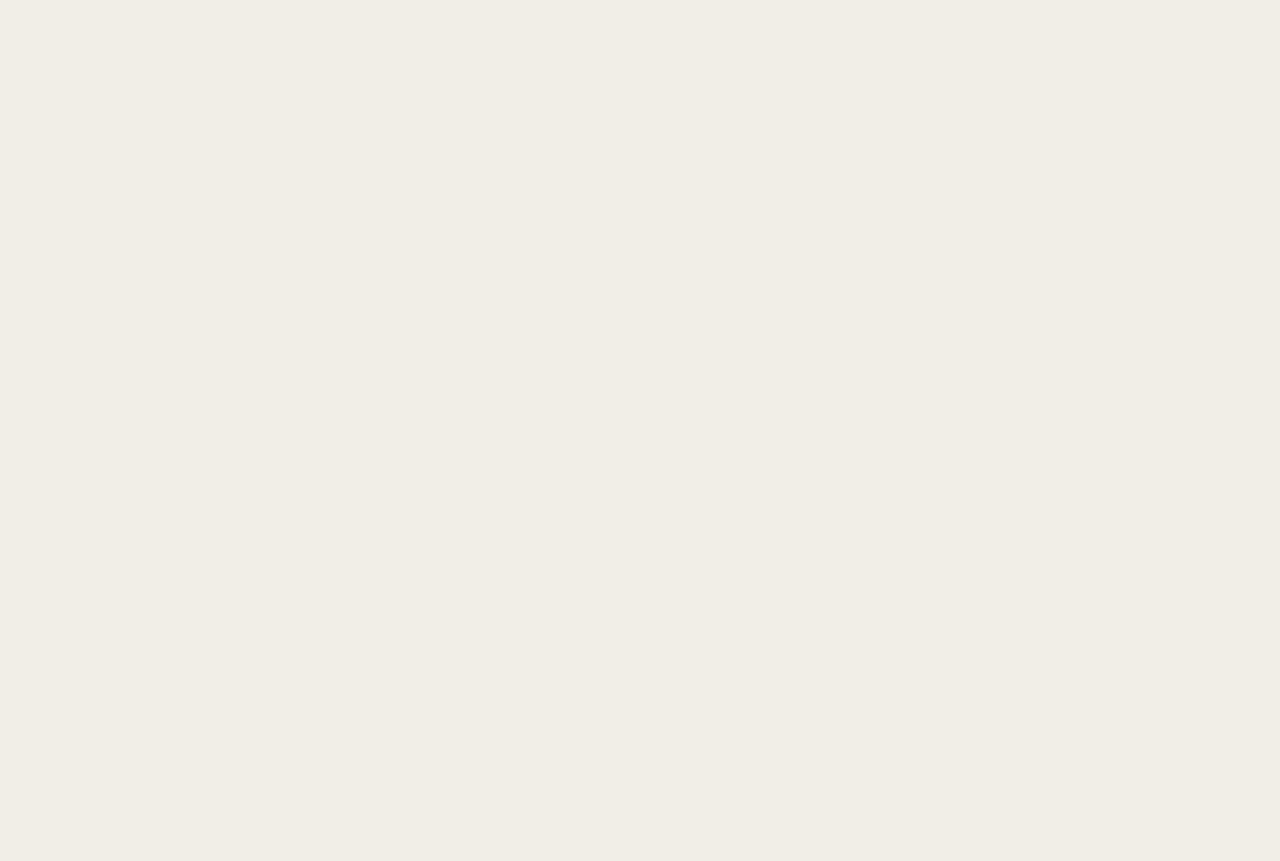
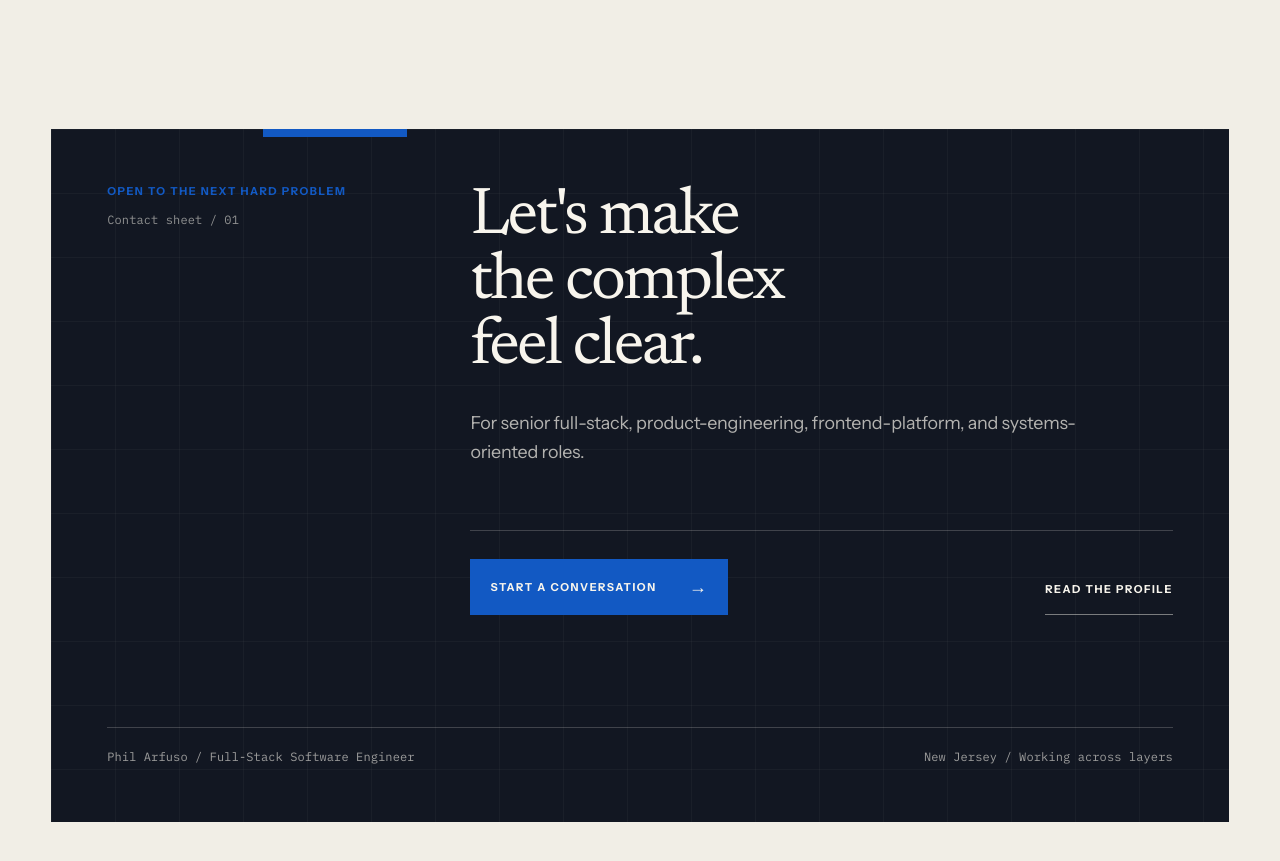
Before and after one commit to parfuso-pvs/portfolio, a Next.js app: page / in a window 1280 px wide. Shown: the part 3480-4341 px from the top of the page. Before the commit the page ends 3609 px from the top, so only its background shows below. Built offline with nearby package versions, Linux system fonts and the light colour scheme.

Commit message:
feat(PORT-307): add homepage contact close

```diff
--- a/src/app/page.tsx
+++ b/src/app/page.tsx
@@ -1,4 +1,5 @@
 import { HomeHero } from "@/components/home/home-hero";
+import { HomeContactClose } from "@/components/home/home-contact-close";
 import { HomeFeaturedWork } from "@/components/home/home-featured-work";
 import { HomePracticeContext } from "@/components/home/home-practice-context";
 import { getProject } from "@/content/projects";
@@ -9,6 +10,7 @@ export default function Home() {
       <HomeHero featuredProject={getProject("memx")} />
       <HomeFeaturedWork projects={[getProject("domani"), getProject("iffers-pictures")]} />
       <HomePracticeContext projects={[getProject("pixelverse-studios"), getProject("earthcam")]} />
+      <HomeContactClose />
     </main>
   );
 }
--- /dev/null
+++ b/src/components/home/home-contact-close.tsx
@@ -0,0 +1,72 @@
+import Link from "next/link";
+
+export function HomeContactClose() {
+  return (
+    <section
+      className="px-page-gutter pb-page-gutter relative isolate"
+      aria-labelledby="home-contact-title"
+    >
+      <div className="bg-media-backdrop text-media-foreground relative mx-auto w-full max-w-[90rem] overflow-hidden px-6 py-8 sm:px-10 sm:py-10 lg:px-14 lg:py-14">
+        <div
+          aria-hidden="true"
+          className="pointer-events-none absolute inset-0 opacity-20 [background-image:linear-gradient(color-mix(in_srgb,var(--paper-raised)_18%,transparent)_1px,transparent_1px),linear-gradient(90deg,color-mix(in_srgb,var(--paper-raised)_18%,transparent)_1px,transparent_1px)] [background-size:4rem_4rem]"
+        />
+        <span
+          aria-hidden="true"
+          className="bg-accent absolute top-0 left-[12%] h-2 w-24 sm:left-[18%] sm:w-36"
+        />
+
+        <div className="relative grid gap-16 lg:grid-cols-12 lg:gap-6">
+          <header className="lg:col-span-3">
+            <p className="type-label text-accent">Open to the next hard problem</p>
+            <p className="type-mono text-media-foreground/55 mt-3">Contact sheet / 01</p>
+          </header>
+
+          <div className="lg:col-span-8 lg:col-start-5">
+            <h2
+              id="home-contact-title"
+              className="type-heading text-media-foreground max-w-[12ch] text-pretty"
+            >
+              Let&apos;s make the complex feel clear.
+            </h2>
+            <p className="type-body text-media-foreground/70 mt-7 max-w-2xl">
+              For senior full-stack, product-engineering, frontend-platform, and systems-oriented
+              roles.
+            </p>
+
+            <div className="border-media-foreground/20 mt-12 flex flex-col gap-4 border-t pt-7 sm:mt-16 sm:flex-row sm:items-end sm:justify-between sm:gap-8">
+              <Link
+                href="/contact"
+                className="type-label text-media-foreground hover:bg-media-foreground focus-visible:bg-media-foreground group flex min-h-11 w-full items-center justify-between gap-8 bg-accent px-5 py-3.5 transition-colors hover:text-ink focus-visible:text-ink active:bg-paper-deep active:text-ink sm:w-auto sm:min-w-64"
+              >
+                Start a conversation
+                <span
+                  aria-hidden="true"
+                  className="text-lg transition-transform group-hover:translate-x-1 group-focus-visible:translate-x-1"
+                >
+                  →
+                </span>
+              </Link>
+
+              <Link
+                href="/about"
+                className="type-label border-media-foreground/45 text-media-foreground active:text-media-foreground/70 min-h-11 self-start border-b py-3 transition-colors hover:border-accent hover:text-accent focus-visible:border-accent focus-visible:text-accent sm:self-auto"
+              >
+                Read the profile
+              </Link>
+            </div>
+          </div>
+        </div>
+
+        <footer className="border-media-foreground/20 relative mt-20 grid gap-3 border-t pt-5 sm:grid-cols-2 lg:mt-28">
+          <p className="type-mono text-media-foreground/60">
+            Phil Arfuso / Full-Stack Software Engineer
+          </p>
+          <p className="type-mono text-media-foreground/60 sm:text-right">
+            New Jersey / Working across layers
+          </p>
+        </footer>
+      </div>
+    </section>
+  );
+}
```
Also changed, not shown: 2 other files (tests, documents, lock files or other folders).
